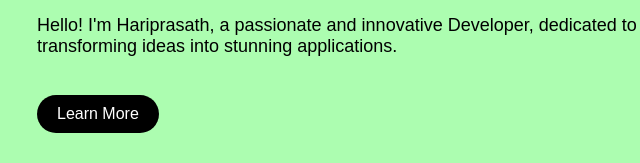
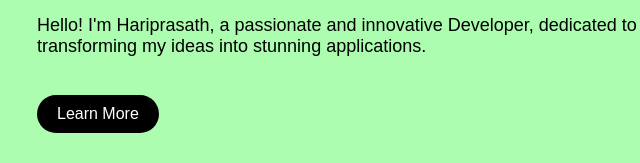
Before and after one commit to Hariprasath-0018/Portfolio, a plain HTML site: page index.html in a window 1280 px wide. Shown: the part 497-660 px from the top of the page, 303-943 px from the left. Drawn offline with Linux system fonts and the light colour scheme.

Commit message:
Update index.html

```diff
--- a/index.html
+++ b/index.html
@@ -39,7 +39,7 @@
         <div class="hero">
             <div class="hero-content">
                 <h1>Welcome to My Portfolio</h1>
-                <p>Hello! I'm Hariprasath, a passionate and innovative Developer, dedicated to transforming ideas into stunning applications.</p>
+                <p>Hello! I'm Hariprasath, a passionate and innovative Developer, dedicated to transforming my ideas into stunning applications.</p>
                 <a href="#about-section" class="learn-more">Learn More</a>
             </div>
         </div>
```
